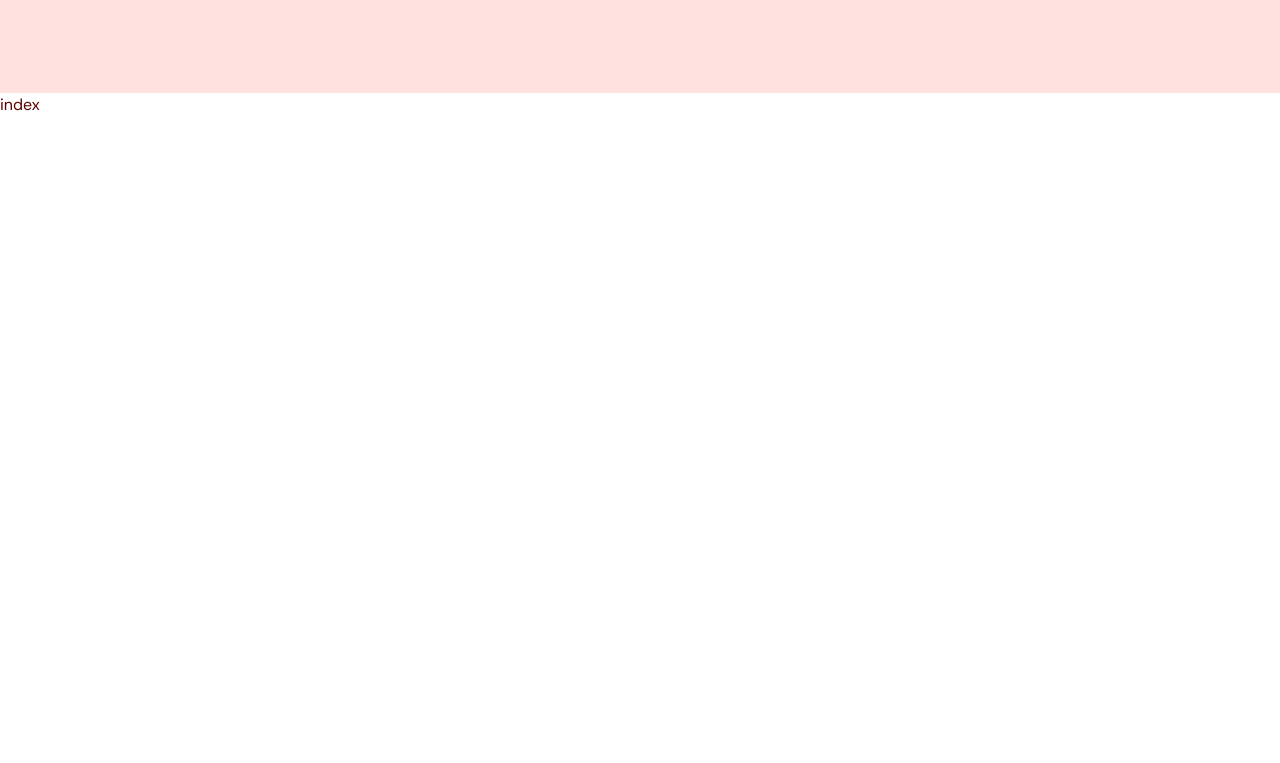
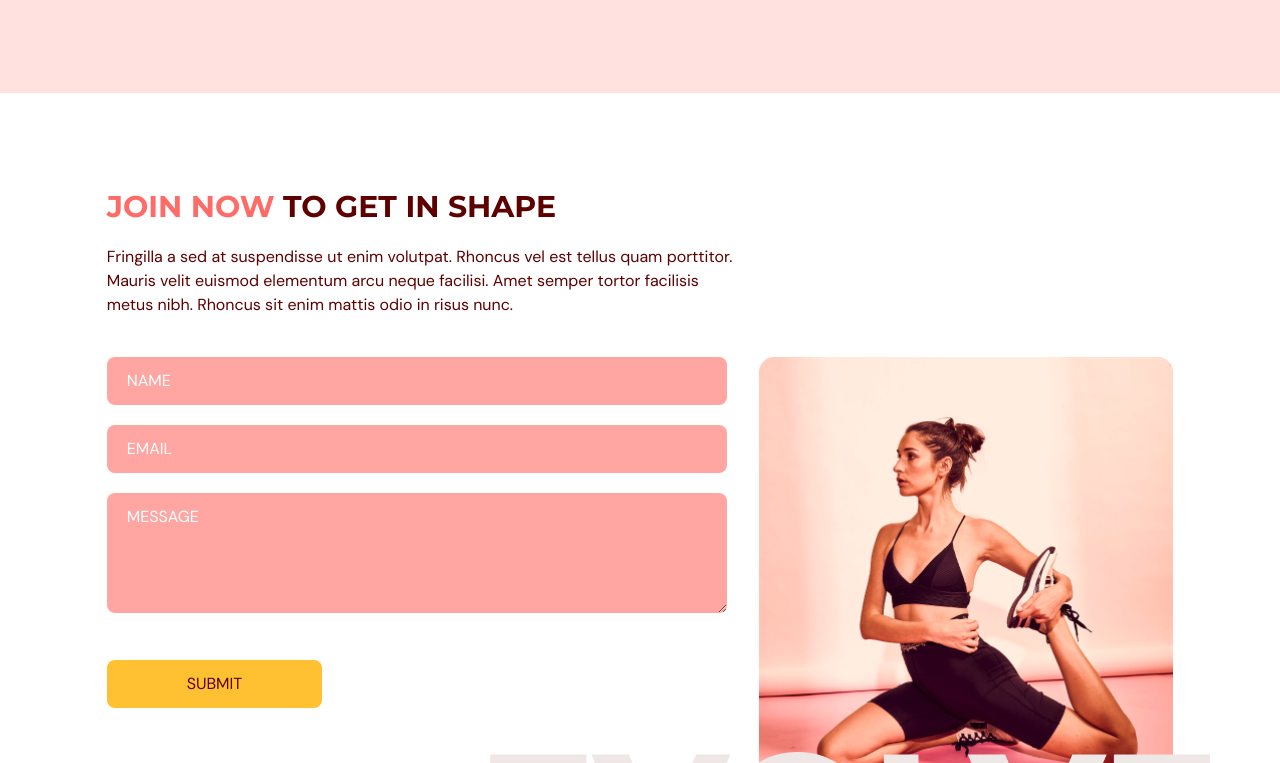
Before and after one commit to Pwojcik2/FitnessApplication, a React (Vite) app in the folder gym-typescript/: page / in a window 1280 px wide. Shown: the part 2817-3580 px from the top of the page. Before the commit the page ends 2934 px from the top, so only its background shows below. Built offline with nearby package versions, Linux system fonts and the light colour scheme.

Commit message:
Contact Form created

```diff
--- a/gym-typescript/package.json
+++ b/gym-typescript/package.json
@@ -14,7 +14,8 @@
     "framer-motion": "^11.0.3",
     "react": "^18.2.0",
     "react-anchor-link-smooth-scroll": "^1.0.12",
-    "react-dom": "^18.2.0"
+    "react-dom": "^18.2.0",
+    "react-hook-form": "^7.50.1"
   },
   "devDependencies": {
     "@types/node": "^20.11.16",
--- a/gym-typescript/src/scenes/contactUs/index.tsx
+++ b/gym-typescript/src/scenes/contactUs/index.tsx
@@ -1,13 +1,153 @@
 import { SelectedPage } from '@/shared/types'
-import React from 'react'
+import { motion } from 'framer-motion'
+import { useForm } from 'react-hook-form'
+import ContactUsGraphic from '@/assets/ContactUsPageGraphic.png'
+import HText from '@/shared/HText'
 
 type Props = {
     setSelectedPage: (value: SelectedPage) => void
 }
 
 const ContactUs = ({ setSelectedPage }: Props) => {
+
+    const inputStyles = `mb-5 w-full rounded-lg bg-primary-300 px-5 py-3 placeholder-white`
+    const buttonStyling = `mt-5 rounded-lg bg-secondary-500 px-20 py-3 transition duration-500 hover:text-white`
+
+    const {
+        register,
+        trigger,
+        formState: { errors }
+    } = useForm()
+
+    const onSubmit = async(e: any) => {
+        const isValid = await trigger();
+        if(!isValid) {
+            e.preventDefault()
+        }
+    }
+
   return (
-    <div>index</div>
+    <section id='contactus' className='mx-auto w-5/6 pt-24 pb-32'>
+        <motion.div onViewportEnter={() => setSelectedPage(SelectedPage.ContactUs)}>
+            {/* HEADER */}
+            <motion.div
+                className='md:w-3/5'
+                initial="hidden"
+                whileInView="visible"
+                viewport={{ once: true, amount: 0.5 }}
+                transition={{ duration: 0.5 }}
+                variants={{
+                    hidden: { opacity: 0, x: -50},
+                    visible: { opacity: 1, x: 0},
+                }}
+            >
+                <HText>
+                    <span className='text-primary-500'>JOIN NOW</span> TO GET IN SHAPE
+                </HText>
+                <p className='my-5'>
+                    Fringilla a sed at suspendisse ut enim volutpat. Rhoncus vel est tellus quam porttitor.
+                    Mauris velit euismod elementum arcu neque facilisi. Amet semper tortor facilisis metus nibh.
+                    Rhoncus sit enim mattis odio in risus nunc.
+                </p>
+            </motion.div>
+            {/* FORM AND IMAGE */}
+            <div className='mt-10 justify-between gap-8 md:flex'>
+                <motion.div
+                    className='mt-10 basis-3/5 md:mt-0'
+                    initial="hidden"
+                    whileInView="visible"
+                    viewport={{ once: true, amount: 0.5 }}
+                    transition={{ duration: 0.5 }}
+                    variants={{
+                        hidden: { opacity: 0, x: 50},
+                        visible: { opacity: 1, x: 0},
+                    }}
+                >
+                    <form
+                    target='_blank'
+                    onSubmit={onSubmit}
+                    action='https://formsubmit.co/youremail@gmail.com'
+                    method="POST"
+                    >
+                        <input
+                        className={inputStyles}
+                        type='text'
+                        placeholder='NAME'
+                        {...register("name", {
+                            required: true,
+                            maxLength: 100,
+                        })}
+                        />
+                        {errors.name && (
+                            <p className='mt-1 text-primary-500'>
+                                {errors.name.type == 'required' && 'This field is required'}
+                                {errors.name.type == 'maxLength' && 'Max Length is 100 Characters'}
+                            </p>
+                        )}
+
+                        <input
+                        className={inputStyles}
+                        type='text'
+                        placeholder='EMAIL'
+                        {...register("email", {
+                            required: true,
+                            pattern: /^[A-Z0-9._%+-]+@[A-Z0-9.-]+\.[A-Z]{2,}$/i,
+                        })}
+                        />
+                        {errors.email && (
+                            <p className='mt-1 text-primary-500'>
+                                {errors.email.type == 'required' && 'This field is required'}
+                                {errors.email.type == 'pattern' && 'Invalid Email'}
+                            </p>
+                        )}
+
+                        <textarea
+                        className={inputStyles}
+                        rows={4}
+                        cols={50}
+                        placeholder='MESSAGE'
+                        {...register("message", {
+                            required: true,
+                            maxLength: 2000,
+                        })}
+                        />
+                        {errors.message && (
+                            <p className='mt-1 text-primary-500'>
+                                {errors.message.type == 'required' && 'This field is required'}
+                                {errors.message.type == 'maxLength' && 'Max Length is 2000 Characters'}
+                            </p>
+                        )}
+
+                        <button
+                        type='submit'
+                        className={buttonStyling}
+                        >
+                            SUBMIT
+                        </button>
+                    </form>
+                </motion.div>
+                <motion.div
+                    className='relative mt-16 basis-2/5 md:mt-0'
+                    initial="hidden"
+                    whileInView="visible"
+                    viewport={{ once: true, amount: 0.5 }}
+                    transition={{ duration: 0.5 }}
+                    variants={{
+                        hidden: { opacity: 0, x: 50},
+                        visible: { opacity: 1, x: 0},
+                    }}
+                >
+                    <div className='md:before:content-evolvetext w-full before:absolute before:-bottom-20 before:-right-10 before:z-[1]'>
+                        <img
+                        className='w-full'
+                        alt='contact-us-page-graphic'
+                        src={ContactUsGraphic}
+                        />
+                    </div>
+                </motion.div>
+            </div>
+        </motion.div>
+    </section>
   )
 }
 
```
Also changed, not shown: 1 other file (tests, documents, lock files or other folders).
